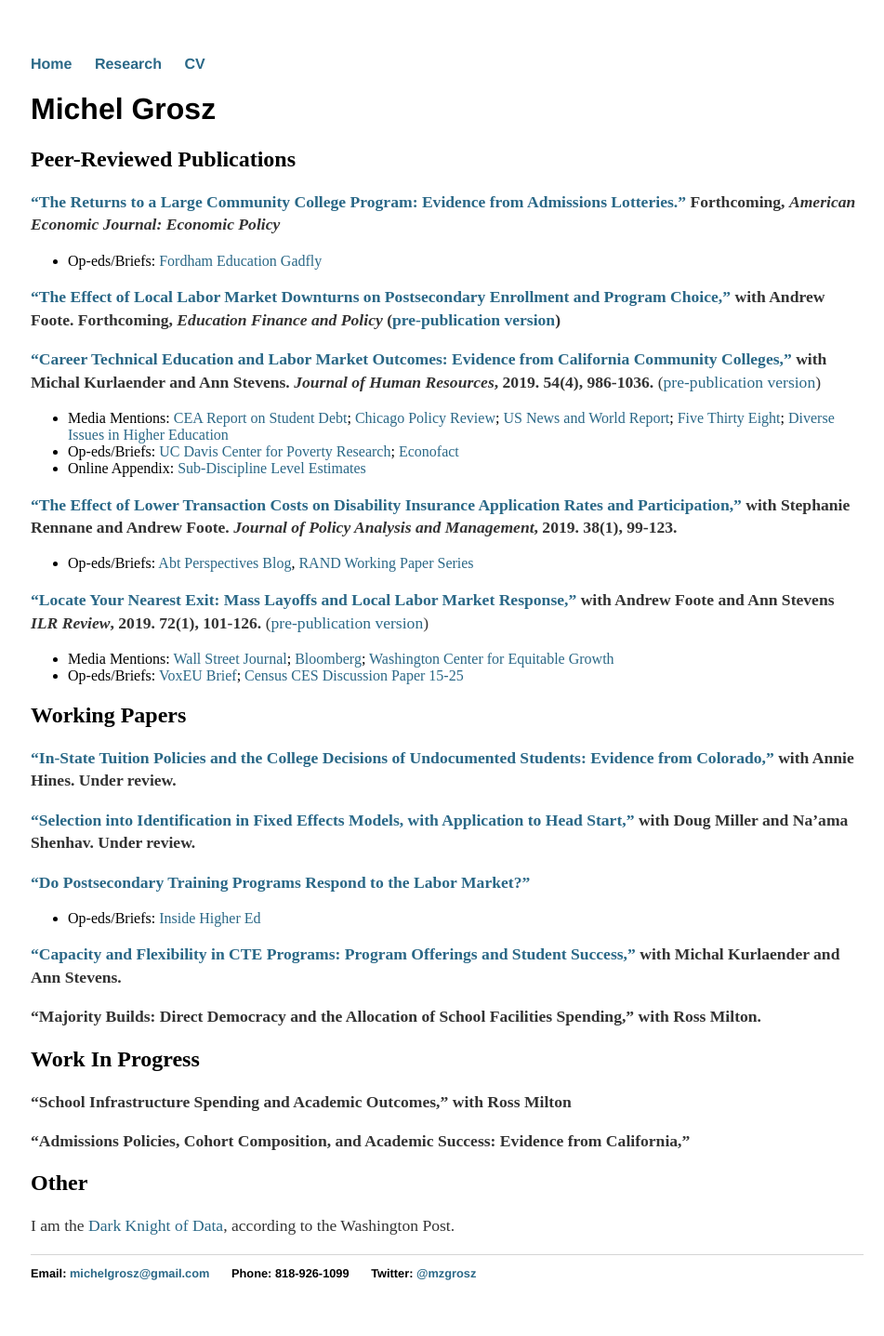
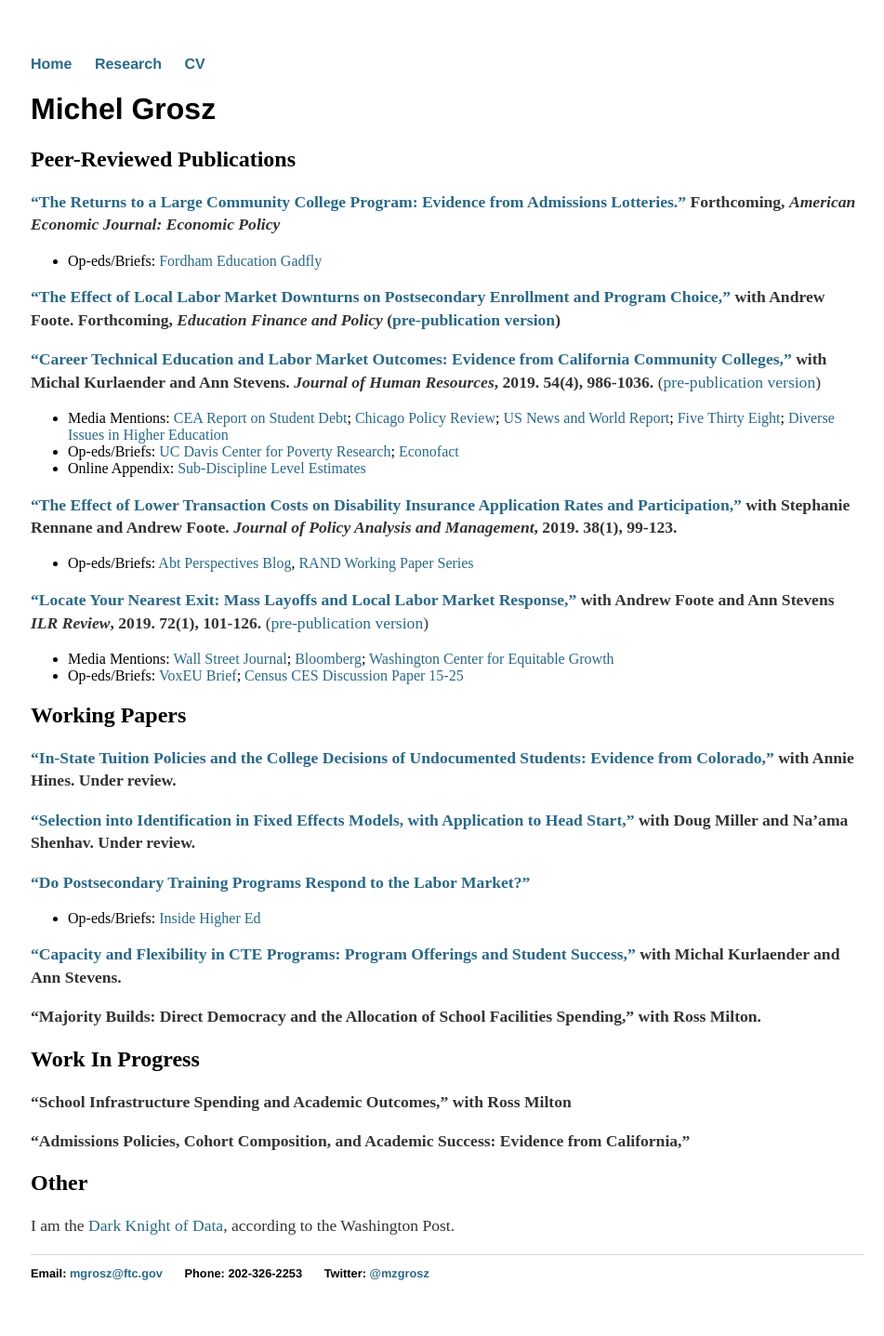
Before and after one commit to mzgrosz/mzgrosz.github.io, a Jekyll site: the page built from research/index.md, in a window 1280 px wide. Shown: the whole page at 93% size, without its empty margins (159-1110 px from the left). Built offline with Jekyll 4.4.1, drawn with Linux system fonts in a browser that asks for light colours.

Commit message:
Update default.html

```diff
--- a/_layouts/default.html
+++ b/_layouts/default.html
@@ -10,7 +10,7 @@
 	    		<ul>
 	        		<li><a href="/">Home</a></li>
 		        	<li><a href="/research">Research</a></li>
-	        		<li><a href="https://mzgrosz.github.io/cv/GroszCV_1906.pdf" target="_blank">CV</a></li>
+	        		<li><a href="https://mzgrosz.github.io/cv/GroszCV_1907.pdf" target="_blank">CV</a></li>
 	    		</ul>
 			</nav>
 			<div class="container">
@@ -20,8 +20,8 @@
 			</div><!-- /.container -->
 			<footer>
 	    		<ul>
-			<li> Email: <a href="mailto:michelgrosz@gmail.com">michelgrosz@gmail.com</a></li>
-        		<li> Phone: 818-926-1099</li>
+			<li> Email: <a href="mailto:mgrosz@ftc.gov">mgrosz@ftc.gov</a></li>
+        		<li> Phone: 202-326-2253</li>
 				<li> Twitter: <a href="https://twitter.com/mzgrosz">@mzgrosz</a></li>
 			</ul>
 			</footer>
```
